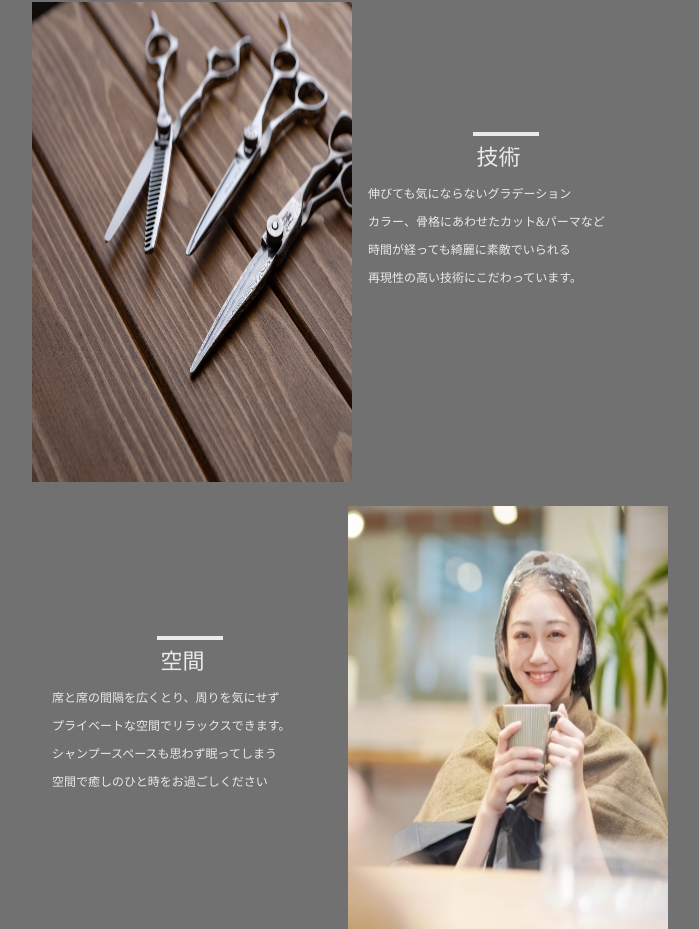
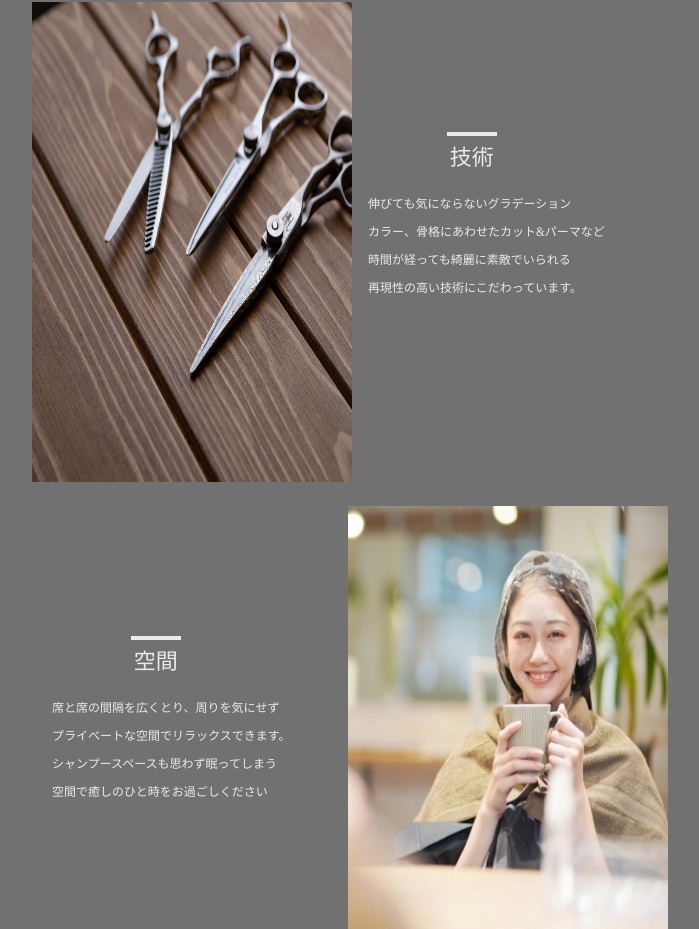
Before and after one commit to tannno-shouta/-surprise-hair, a Next.js app: page / in a window 1280 px wide. Shown: the part 1548-2477 px from the top of the page, without its empty margins (292-991 px from the left). Built offline with nearby package versions, Linux system fonts and the light colour scheme.

Commit message:
余白の微調整

```diff
--- a/src/components/Feature.module.css
+++ b/src/components/Feature.module.css
@@ -19,14 +19,14 @@
 
  .feature_title{
   display: block;
-  width:22%;
+  width:50px;
   border-top :solid 4px #eaeaea;
   font-size: 22px;
   font-family: Georgia, 'Times New Roman', Times, serif;
   color: #eaeaea;
   padding: 3px;
   margin-bottom: 20px;
-  margin: 0 auto;
+  margin-left: 30%;
  }
 
  .feature_text{
```
